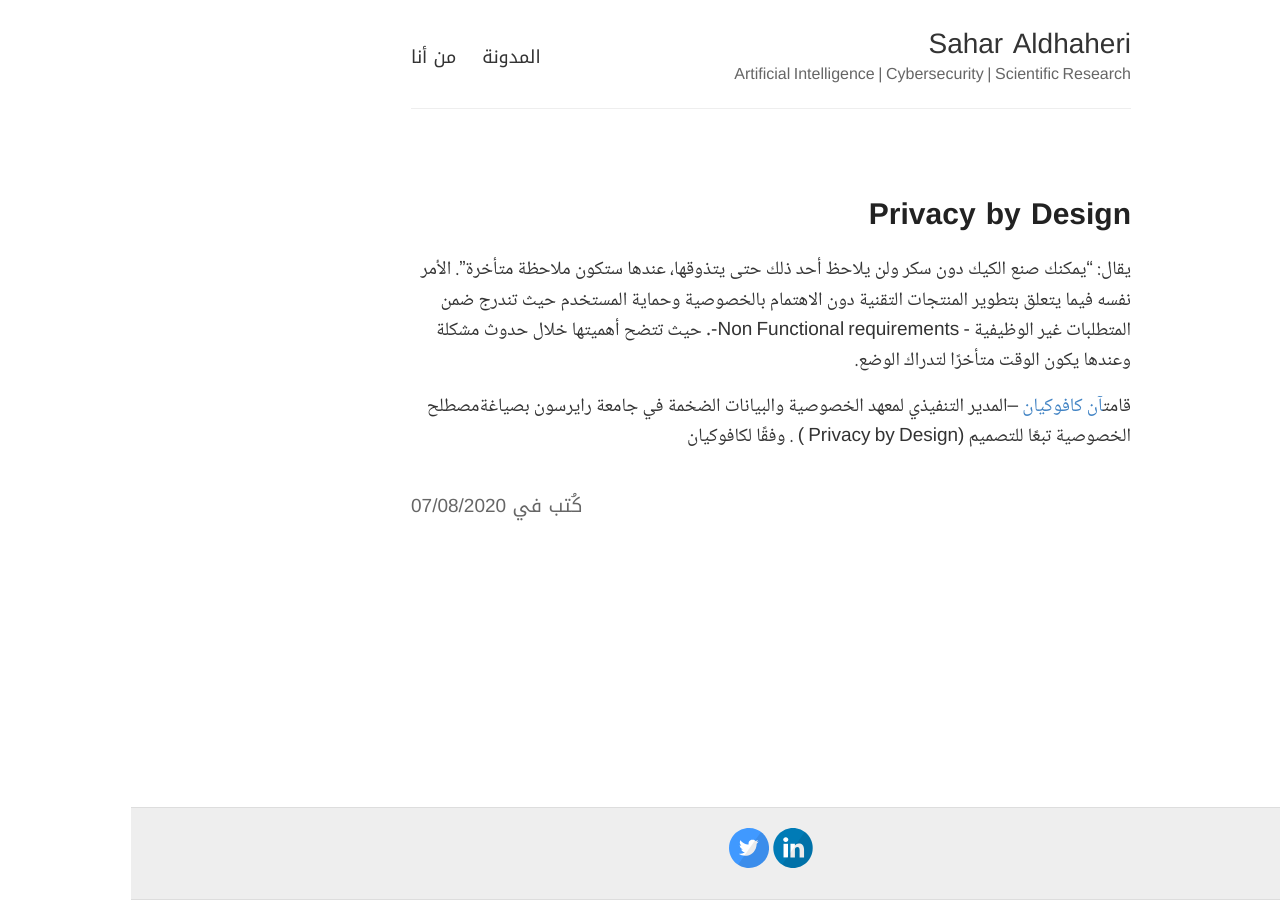
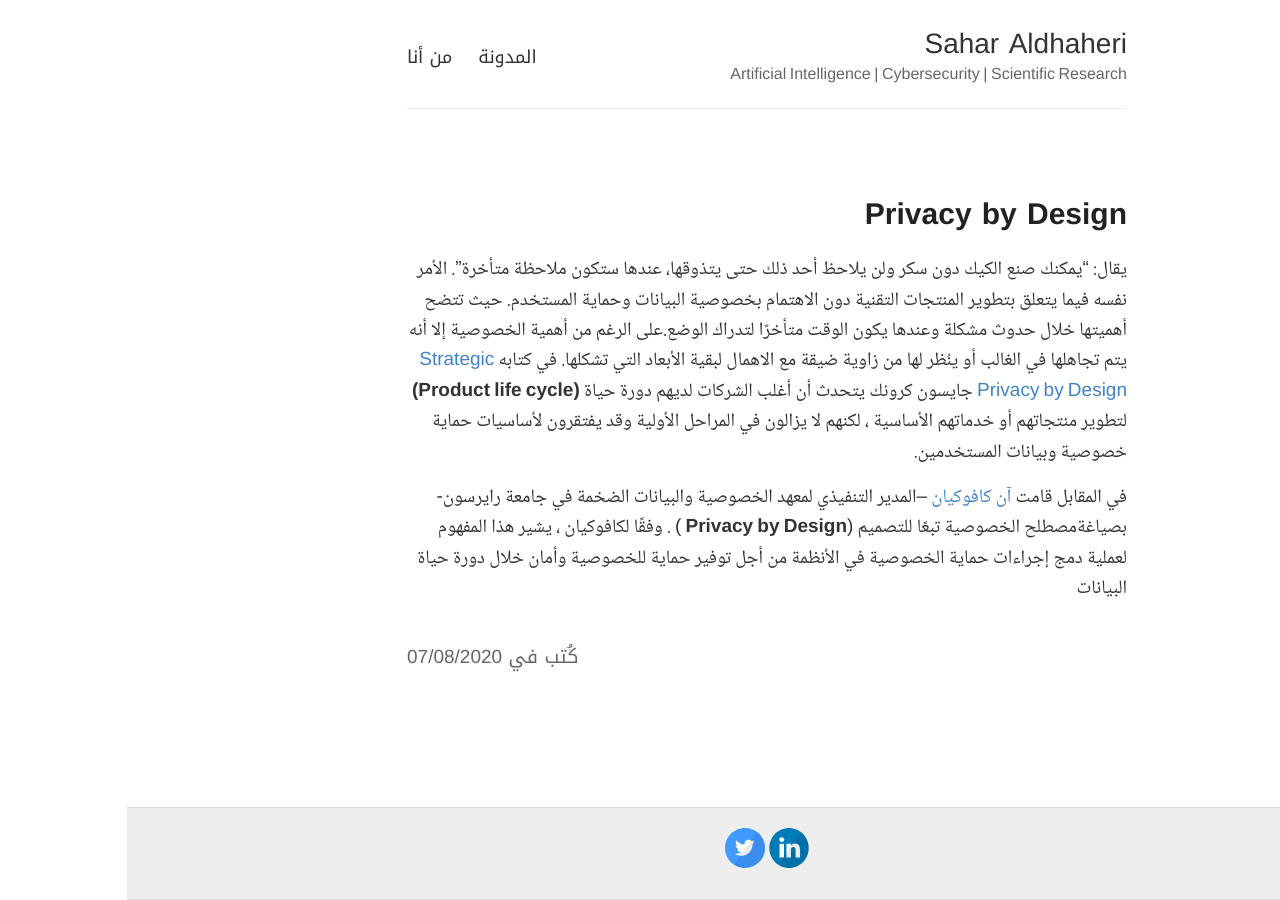
Before and after one commit to sahar119911/AldhaheriS, a Jekyll site: the page built from _posts/2020-08-07-Privacy-by-design.md, in a window 1280 px wide. Built offline with Jekyll 4.4.1, drawn with Linux system fonts in a browser that asks for light colours.

Commit message:
Update 2020-08-07-Privacy-by-design.md

```diff
--- a/_posts/2020-08-07-Privacy-by-design.md
+++ b/_posts/2020-08-07-Privacy-by-design.md
@@ -4,6 +4,7 @@ title: Privacy by Design
 ---
 
 
- يقال: "يمكنك صنع الكيك دون سكر ولن يلاحظ أحد ذلك حتى يتذوقها، عندها ستكون ملاحظة متأخرة". الأمر نفسه فيما يتعلق بتطوير المنتجات التقنية دون الاهتمام بالخصوصية وحماية المستخدم حيث تندرج ضمن المتطلبات غير الوظيفية - Non Functional requirements-. حيث تتضح أهميتها خلال حدوث مشكلة وعندها يكون الوقت متأخرًا لتدراك الوضع.
 
-قامت[آن كافوكيان](https://en.wikipedia.org/wiki/Ann_Cavoukian) –المدير التنفيذي لمعهد الخصوصية والبيانات الضخمة في جامعة رايرسون بصياغةمصطلح الخصوصية تبعًا للتصميم (Privacy by Design ) . وفقًا لكافوكيان
+يقال: "يمكنك صنع الكيك دون سكر ولن يلاحظ أحد ذلك حتى يتذوقها، عندها ستكون ملاحظة متأخرة". الأمر نفسه فيما يتعلق بتطوير المنتجات التقنية دون الاهتمام بخصوصية البيانات وحماية المستخدم. حيث تتضح أهميتها خلال حدوث مشكلة وعندها يكون الوقت متأخرًا لتدراك الوضع.على الرغم من أهمية الخصوصية إلا أنه يتم تجاهلها في الغالب أو ينُظر لها من زاوية ضيقة مع الاهمال لبقية الأبعاد التي تشكلها. في كتابه [Strategic Privacy by Design](https://books.google.com.sa/books/about/Strategic_Privacy_by_Design.html?id=TPH5uwEACAAJ&redir_esc=y) جايسون كرونك يتحدث أن أغلب  الشركات لديهم دورة حياة  **(Product life  cycle)** لتطوير منتجاتهم أو خدماتهم الأساسية ، لكنهم لا يزالون في المراحل الأولية وقد يفتقرون لأساسيات حماية خصوصية وبيانات المستخدمين.
+
+في المقابل قامت [آن كافوكيان](https://en.wikipedia.org/wiki/Ann_Cavoukian) –المدير التنفيذي لمعهد الخصوصية والبيانات الضخمة في جامعة رايرسون- بصياغةمصطلح الخصوصية تبعًا للتصميم (**Privacy by Design**  )  . وفقًا لكافوكيان ، يشير هذا المفهوم لعملية دمج إجراءات حماية الخصوصية في الأنظمة من أجل توفير حماية للخصوصية وأمان خلال دورة حياة البيانات
```
